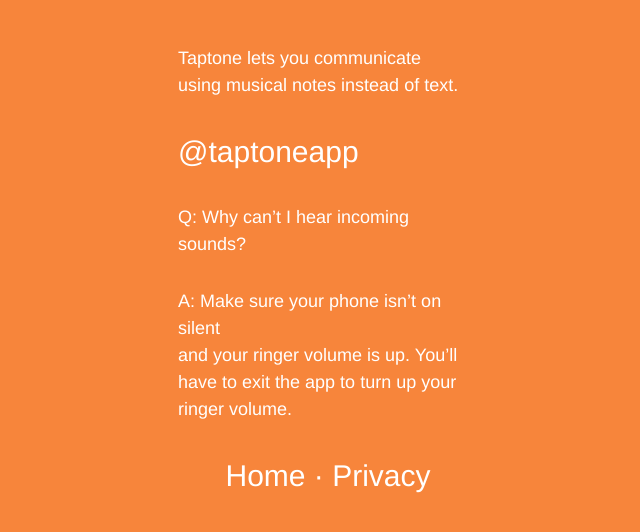
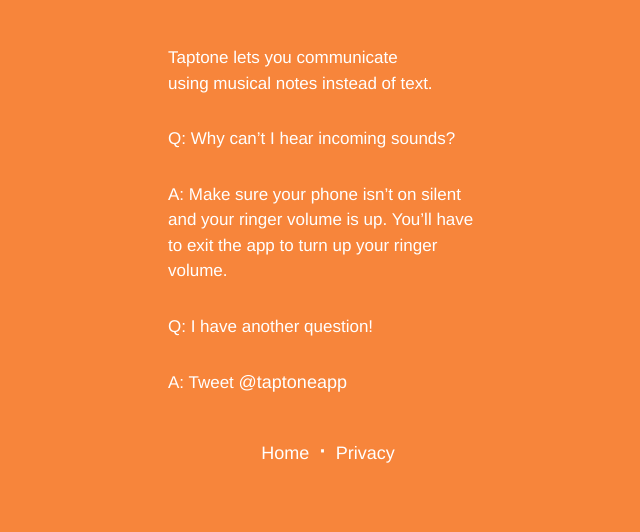
Before and after one commit to benzguo/taptone.me, a Jekyll site: the page built from about.md, in a window 1280 px wide. Shown: the top 532 px of the page, without its empty margins (312-952 px from the left). Built offline with Jekyll 4.4.1, drawn with Linux system fonts in a browser that asks for light colours; Markdown is read by kramdown in place of the engine named in the settings.

Commit message:
update about

```diff
--- a/about.md
+++ b/about.md
@@ -6,12 +6,11 @@ title: About
 Taptone lets you communicate<br>
 using musical notes instead of text.<br>
 
-[@taptoneapp](https://twitter.com/taptoneapp)
-
 
 Q: Why can't I hear incoming sounds?
 
-A: Make sure your phone isn't on silent<br>
-and your ringer volume is up. You'll<br>
-have to exit the app to turn up your<br>
-ringer volume.
+A: Make sure your phone isn't on silent and your ringer volume is up. You'll have to exit the app to turn up your ringer volume.
+
+Q: I have another question!
+
+A: Tweet [@taptoneapp](https://twitter.com/taptoneapp)
--- a/public/css/poole.css
+++ b/public/css/poole.css
@@ -65,11 +65,18 @@ body {
       -ms-text-size-adjust: 100%;
 }
 
+footer {
+  color: #fff;
+  font-weight: 500;
+  font-size: 30px;
+  text-decoration: none;
+}
+
 /* No `:visited` state is required by default (browsers will use `a`) */
 a {
   color: #fff;
   font-weight: 500;
-  font-size: 30px;
+  font-size: 18px;
   text-decoration: none;
 }
 /* `:focus` is linked to `:hover` for basic accessibility */
@@ -331,10 +338,10 @@ tbody tr:nth-child(odd) th {
 .page,
 .post {
   display: block;
-  font-size: 18px;
+  font-size: 17px;
   font-weight: 500;
   text-align: left;
-  width: 300px;
+  width: 320px;
   margin: 0 auto;
 }
 
```
